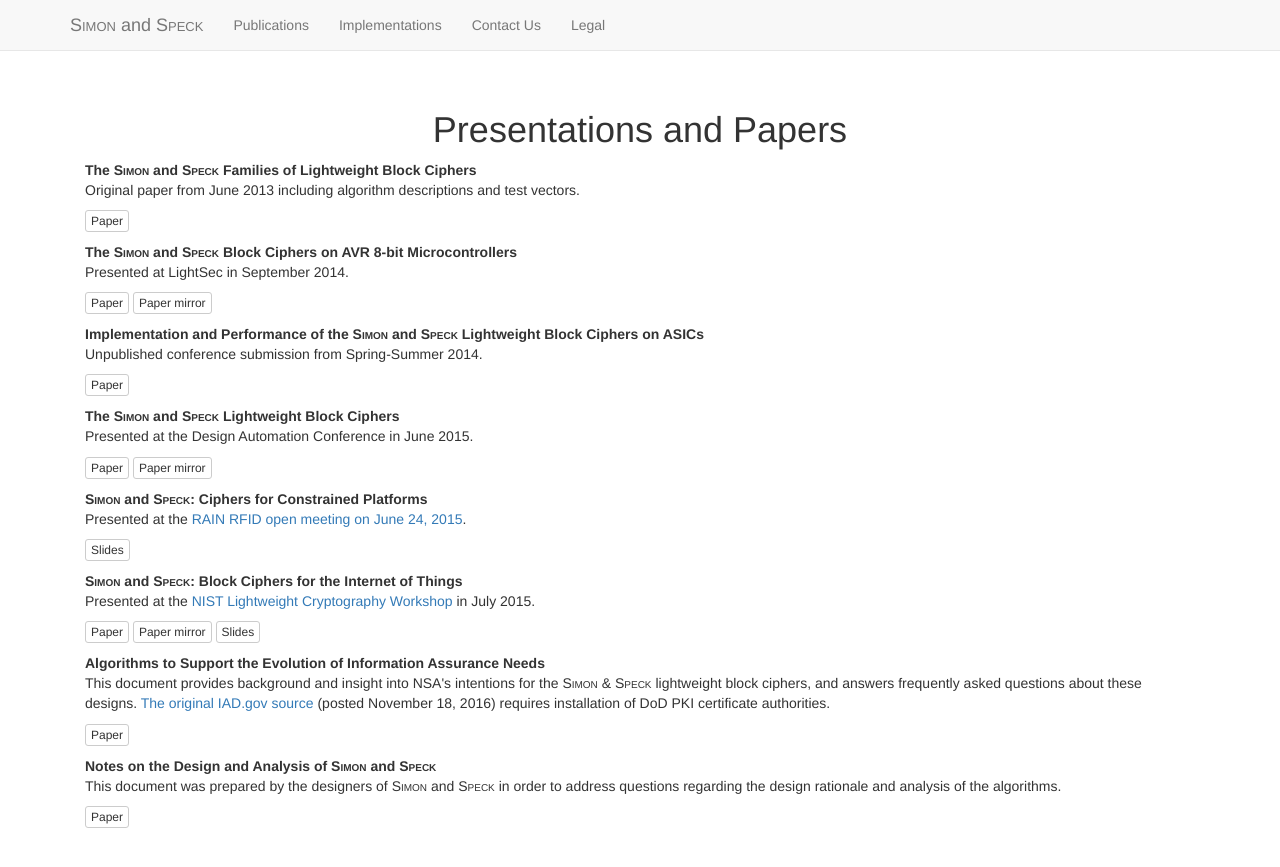
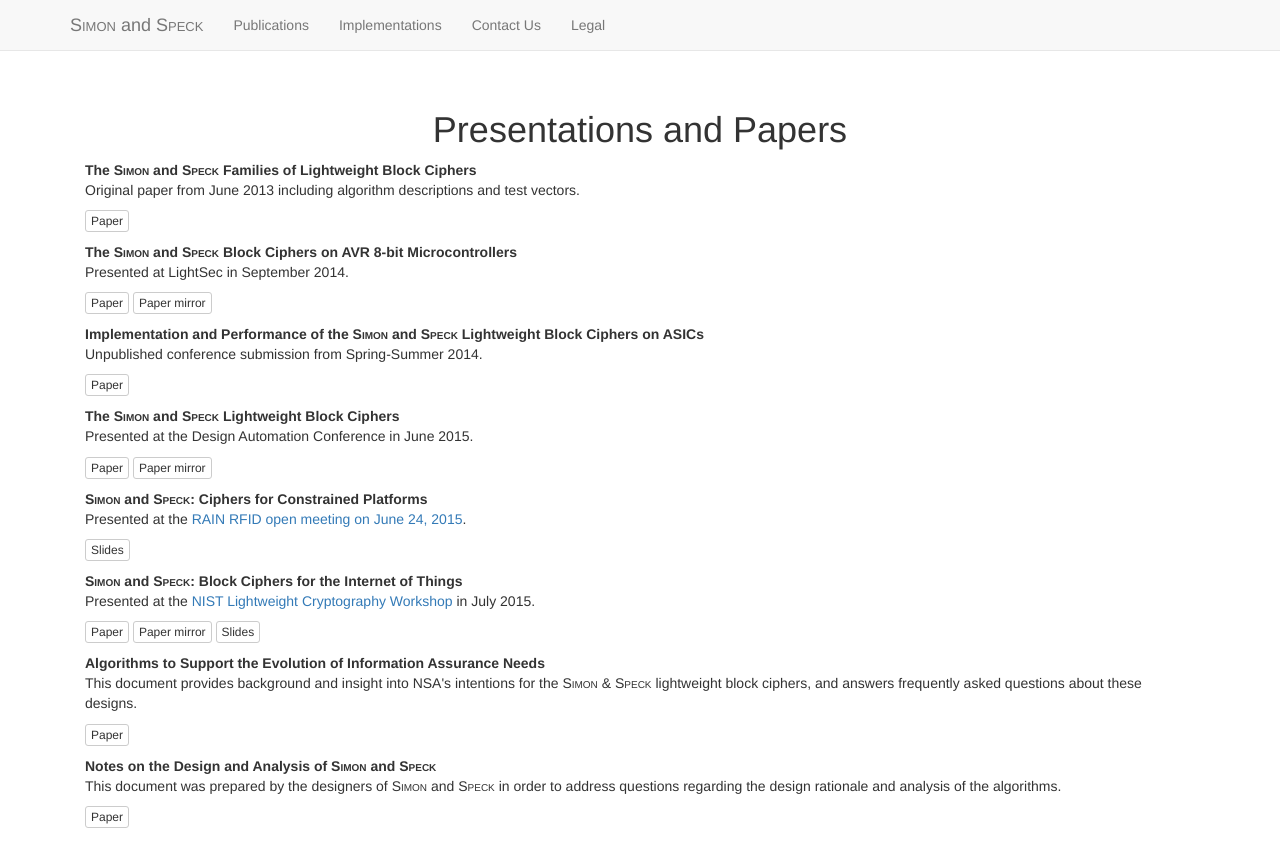
Before and after one commit to nsacyber/simon-speck, a Jekyll site: the page built from publications/index.html, in a window 1280 px wide. Shown: the top 867 px of the page. Built offline with Jekyll 4.4.1, drawn with Linux system fonts in a browser that asks for light colours; nearby versions of some CDN libraries.

Commit message:
Removed link for original IAD.gov source

```diff
--- a/_data/pubs.yml
+++ b/_data/pubs.yml
@@ -45,9 +45,6 @@
                for the <span class="sc">Simon</span> & <span class="sc">Speck</span>
                lightweight block ciphers, and answers frequently asked questions
                about these designs.
-               <a href="https://www.iad.gov/iad/library/ia-guidance/ia-solutions-for-classified/algorithm-guidance/algorithms-support-evolution-ia-needs.cfm"">
-               The original IAD.gov source</a> (posted November 18, 2016) requires
-               installation of DoD PKI certificate authorities.
   url: "https://nsacyber.github.io/simon-speck/papers/Algorithms-to-Support-the-Evolution-of-Information-Assurance-Needs.pdf"
   alt_url:
   alt_description:
```
